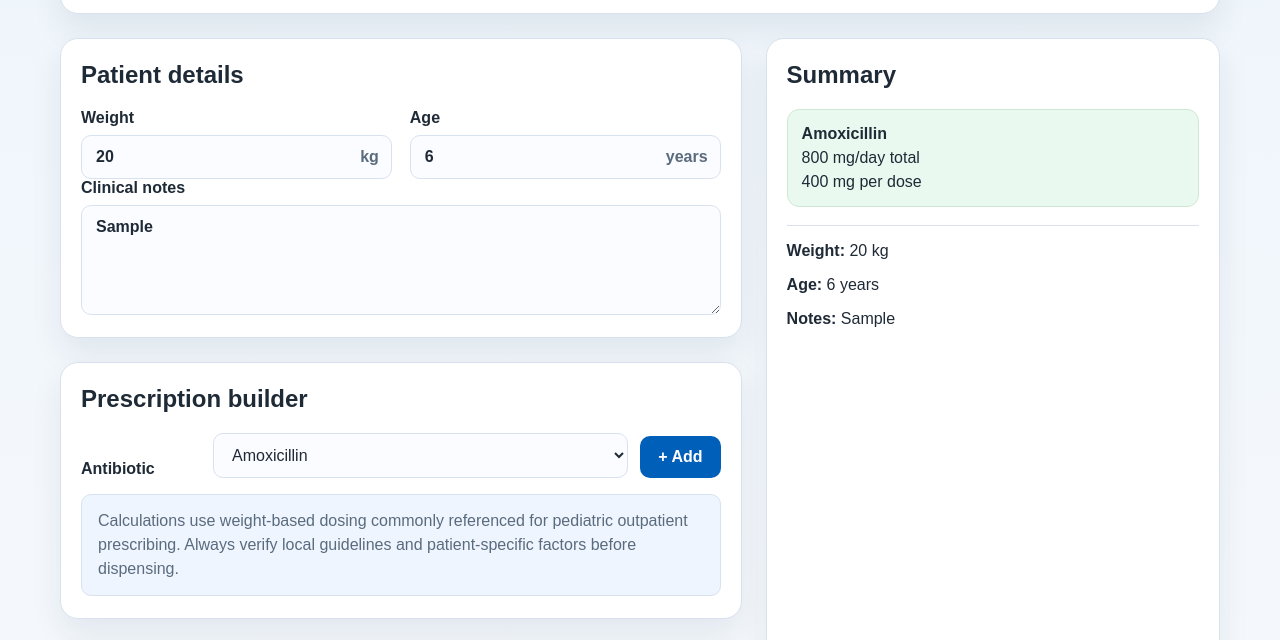
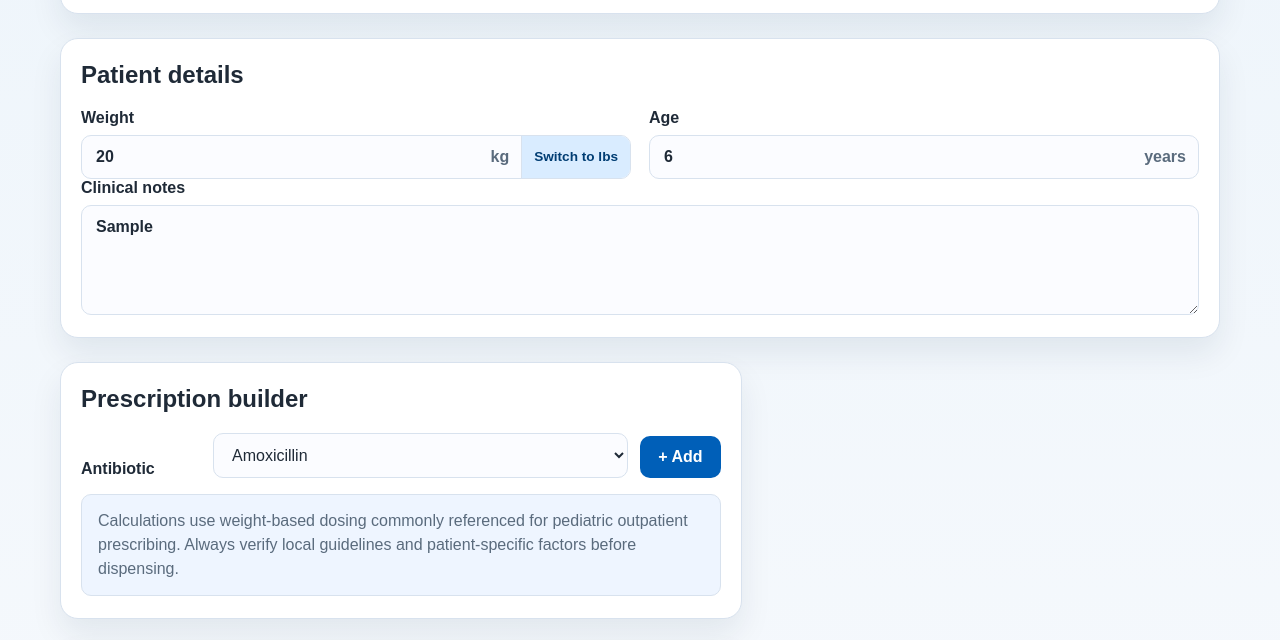
Before and after one commit to mtkimmins/pediatric-antibiotic-calculator, a plain HTML site: page index.html in a window 1280 px wide. Both pictures are taken after typing "Sample" into the empty fields and a click on the button "+ Add". Shown: the part 138-778 px from the top of the page. Drawn offline with Linux system fonts and the light colour scheme.

Commit message:
Update patient layout and add weight unit toggle

```diff
--- a/index.html
+++ b/index.html
@@ -25,7 +25,8 @@
               <span>Weight</span>
               <div class="input-with-unit">
                 <input id="weightKg" type="number" min="0" step="0.1" value="20" />
-                <span>kg</span>
+                <span id="weightUnit">kg</span>
+                <button id="weightToggle" class="unit-toggle" type="button" aria-label="Switch weight to pounds">Switch to lbs</button>
               </div>
             </label>
 
@@ -66,11 +67,6 @@
 
           <div id="prescriptionList" class="prescription-list" aria-live="polite"></div>
         </section>
-
-        <aside class="panel summary-panel">
-          <h2>Summary</h2>
-          <div id="summaryBox" class="summary-box"></div>
-        </aside>
       </main>
     </div>
 
--- a/script.js
+++ b/script.js
@@ -43,15 +43,17 @@ const antibioticCatalog = {
 };
 
 const state = {
-  selected: []
+  selected: [],
+  weightUnit: 'kg'
 };
 
 const weightInput = document.getElementById('weightKg');
+const weightUnit = document.getElementById('weightUnit');
+const weightToggle = document.getElementById('weightToggle');
 const ageInput = document.getElementById('patientAge');
 const selectEl = document.getElementById('antibioticSelect');
 const addBtn = document.getElementById('addAntibioticBtn');
 const prescriptionList = document.getElementById('prescriptionList');
-const summaryBox = document.getElementById('summaryBox');
 const printBtn = document.getElementById('printButton');
 const notesEl = document.getElementById('clinicalNotes');
 
@@ -67,6 +69,11 @@ function populateAntibioticOptions() {
 function formatNumber(value) {
   if (!Number.isFinite(value)) return '0';
   return Number(value.toFixed(1)).toString();
+}
+
+function getWeightKg() {
+  const enteredWeight = Number(weightInput.value) || 0;
+  return state.weightUnit === 'lbs' ? enteredWeight / 2.20462 : enteredWeight;
 }
 
 function dailyDoseForAntibiotic(antibiotic, weightKg) {
@@ -141,12 +148,11 @@ function buildCard(antibioticKey, antibiotic, weightKg) {
 }
 
 function renderPrescriptions() {
-  const weightKg = Number(weightInput.value) || 0;
+  const weightKg = getWeightKg();
   prescriptionList.innerHTML = '';
 
   if (state.selected.length === 0) {
     prescriptionList.innerHTML = '<div class="empty-state">No antibiotics added yet. Select a medication to build the prescription.</div>';
-    summaryBox.innerHTML = '<p>No active medications.</p>';
     return;
   }
 
@@ -155,43 +161,6 @@ function renderPrescriptions() {
     if (!antibiotic) return;
     prescriptionList.appendChild(buildCard(key, antibiotic, weightKg));
   });
-
-  renderSummary();
-}
-
-function renderSummary() {
-  const weightKg = Number(weightInput.value) || 0;
-  const ageYears = Number(ageInput.value) || 0;
-  const notes = notesEl.value.trim();
-
-  if (state.selected.length === 0) {
-    summaryBox.innerHTML = '<p>No active medications.</p>';
-    return;
-  }
-
-  const summaryItems = state.selected
-    .map(({ key }) => {
-      const antibiotic = antibioticCatalog[key];
-      const totalDaily = dailyDoseForAntibiotic(antibiotic, weightKg);
-      const dosePerAdministration = perDoseAmount(antibiotic, weightKg);
-      return `
-        <li>
-          <strong>${antibiotic.name}</strong><br />
-          ${formatNumber(totalDaily)} mg/day total<br />
-          ${formatNumber(dosePerAdministration)} mg per dose
-        </li>
-      `;
-    })
-    .join('');
-
-  summaryBox.innerHTML = `
-    <ul class="summary-list">${summaryItems}</ul>
-    <div class="summary-details">
-      <p><strong>Weight:</strong> ${formatNumber(weightKg)} kg</p>
-      <p><strong>Age:</strong> ${formatNumber(ageYears)} years</p>
-      ${notes ? `<p><strong>Notes:</strong> ${notes}</p>` : ''}
-    </div>
-  `;
 }
 
 function addSelectedAntibiotic() {
@@ -205,7 +174,7 @@ function addSelectedAntibiotic() {
 }
 
 function exportPrescriptionSummary() {
-  const weightKg = Number(weightInput.value) || 0;
+  const weightKg = getWeightKg();
   const ageYears = Number(ageInput.value) || 0;
   const notes = notesEl.value.trim();
 
@@ -235,9 +204,24 @@ function exportPrescriptionSummary() {
   URL.revokeObjectURL(url);
 }
 
+function toggleWeightUnit() {
+  const currentWeight = Number(weightInput.value);
+  if (Number.isFinite(currentWeight) && currentWeight > 0) {
+    weightInput.value = state.weightUnit === 'kg'
+      ? formatNumber(currentWeight * 2.20462)
+      : formatNumber(currentWeight / 2.20462);
+  }
+
+  state.weightUnit = state.weightUnit === 'kg' ? 'lbs' : 'kg';
+  weightUnit.textContent = state.weightUnit;
+  weightToggle.textContent = state.weightUnit === 'kg' ? 'Switch to lbs' : 'Switch to kg';
+  weightToggle.setAttribute('aria-label', `Switch weight to ${state.weightUnit === 'kg' ? 'pounds' : 'kilograms'}`);
+  renderPrescriptions();
+}
+
 weightInput.addEventListener('input', renderPrescriptions);
 ageInput.addEventListener('input', renderPrescriptions);
-notesEl.addEventListener('input', renderSummary);
+weightToggle.addEventListener('click', toggleWeightUnit);
 addBtn.addEventListener('click', addSelectedAntibiotic);
 printBtn.addEventListener('click', () => {
   exportPrescriptionSummary();
--- a/styles.css
+++ b/styles.css
@@ -8,7 +8,6 @@
   --text: #1f2a37;
   --muted: #5a6b7d;
   --border: #d8e2ee;
-  --success: #eaf9ef;
   --danger: #fcecec;
   --shadow: 0 16px 32px rgba(15, 41, 68, 0.08);
 }
@@ -84,15 +83,13 @@ h1 {
   box-shadow: var(--shadow);
 }
 
-.patient-panel,
+.patient-panel {
+  grid-column: 1 / -1;
+}
+
 .selector-panel,
 .prescription-panel {
   grid-column: 1;
-}
-
-.summary-panel {
-  grid-column: 2;
-  grid-row: 1 / span 3;
 }
 
 .field-row {
@@ -118,6 +115,7 @@ label span {
   border: 1px solid var(--border);
   border-radius: 10px;
   background: #fbfcff;
+  overflow: hidden;
 }
 
 .input-with-unit input,
@@ -137,10 +135,28 @@ textarea {
   background: transparent;
 }
 
-.input-with-unit span {
+.input-with-unit > span {
   padding-right: 12px;
   color: var(--muted);
   font-weight: 600;
+  white-space: nowrap;
+}
+
+.unit-toggle {
+  align-self: stretch;
+  padding: 0 12px;
+  border: 0;
+  border-left: 1px solid var(--border);
+  background: var(--accent);
+  color: var(--primary-strong);
+  cursor: pointer;
+  font-size: 0.85rem;
+  font-weight: 700;
+  white-space: nowrap;
+}
+
+.unit-toggle:hover {
+  background: #c8e4ff;
 }
 
 textarea {
@@ -279,31 +295,6 @@ textarea {
   color: var(--muted);
 }
 
-.summary-box {
-  min-height: 200px;
-}
-
-.summary-list {
-  list-style: none;
-  padding: 0;
-  margin: 0 0 18px;
-  display: grid;
-  gap: 12px;
-}
-
-.summary-list li {
-  background: var(--success);
-  border: 1px solid #cfe8d3;
-  border-radius: 12px;
-  padding: 12px 14px;
-  line-height: 1.5;
-}
-
-.summary-details {
-  border-top: 1px solid var(--border);
-  padding-top: 16px;
-}
-
 @media (max-width: 860px) {
   .layout {
     grid-template-columns: 1fr;
@@ -311,8 +302,7 @@ textarea {
 
   .patient-panel,
   .selector-panel,
-  .prescription-panel,
-  .summary-panel {
+  .prescription-panel {
     grid-column: auto;
     grid-row: auto;
   }
@@ -334,7 +324,8 @@ textarea {
 
   .secondary-button,
   .primary-button,
-  .remove-button {
+  .remove-button,
+  .unit-toggle {
     display: none !important;
   }
 
```
